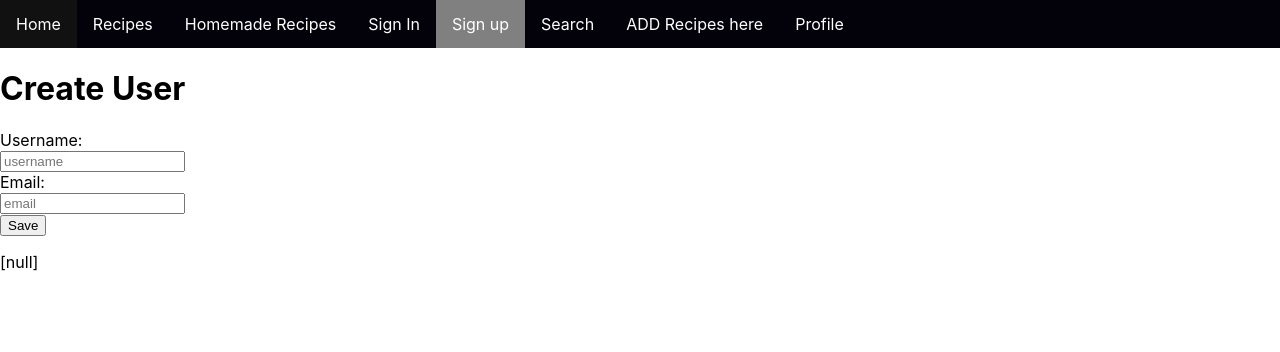
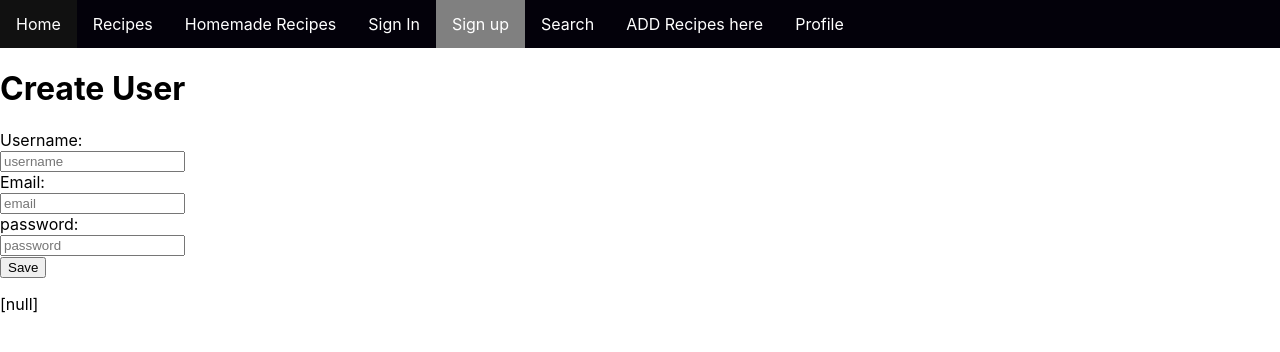
Before and after one commit to fred8728/DAT_3sem_Sys, a React (Create React App) app in the folder frontend/: page /signUp in a window 1280 px wide. Shown: the top 352 px of the page. Built offline with nearby package versions, Linux system fonts and the light colour scheme; the HTML template or start-up script is replaced by a standard one.

Commit message:
added password

```diff
--- a/frontend/src/CreateUser.js
+++ b/frontend/src/CreateUser.js
@@ -1,29 +1,29 @@
-import React, {useState, useEffect} from 'react'
+import React, { useState, useEffect } from 'react'
 
 function CreateUser(props) {
   const facade = props.apiFacade;
   const [user, setUser] = useState([props.newUser]);
-const initialState = {username: "", email: "" , password: ""}
+  const initialState = { username: "", email: "", password: "" }
   //const newUser = facade.newUser;
   //const { createUser} = facade;
 
-const handleChange = event =>{
+  const handleChange = event => {
     const target = event.target;
     const id = target.id;
     const value = target.value;
-    setUser({...user,[id]: value})
+    setUser({ ...user, [id]: value })
   }
 
-const handleSubmit = event =>{
+  const handleSubmit = event => {
     event.preventDefault();
     //createUser(user);
-    setUser({...initialState})
+    setUser({ ...initialState })
   }
 
   /* useEffect (() =>
      setUser({...newUser}), [newUser])
   */
-    return(
+  return (
     <div>
       <form onChange={handleChange} onSubmit={handleSubmit}>
         <h1>Create User</h1>
@@ -48,6 +48,16 @@ const handleSubmit = event =>{
               onChange={handleChange}
             />
           </div>
+
+          <label>password:</label>
+          <div>
+            <input
+              id="password"
+              value={user.password}
+              placeholder="password"
+              onChange={handleChange}
+            />
+          </div>
         </div>
         <div>
           <input type="submit" value="Save" onSubmit={handleSubmit} />
```
Lines whose indentation alone changed are shown as unchanged.
